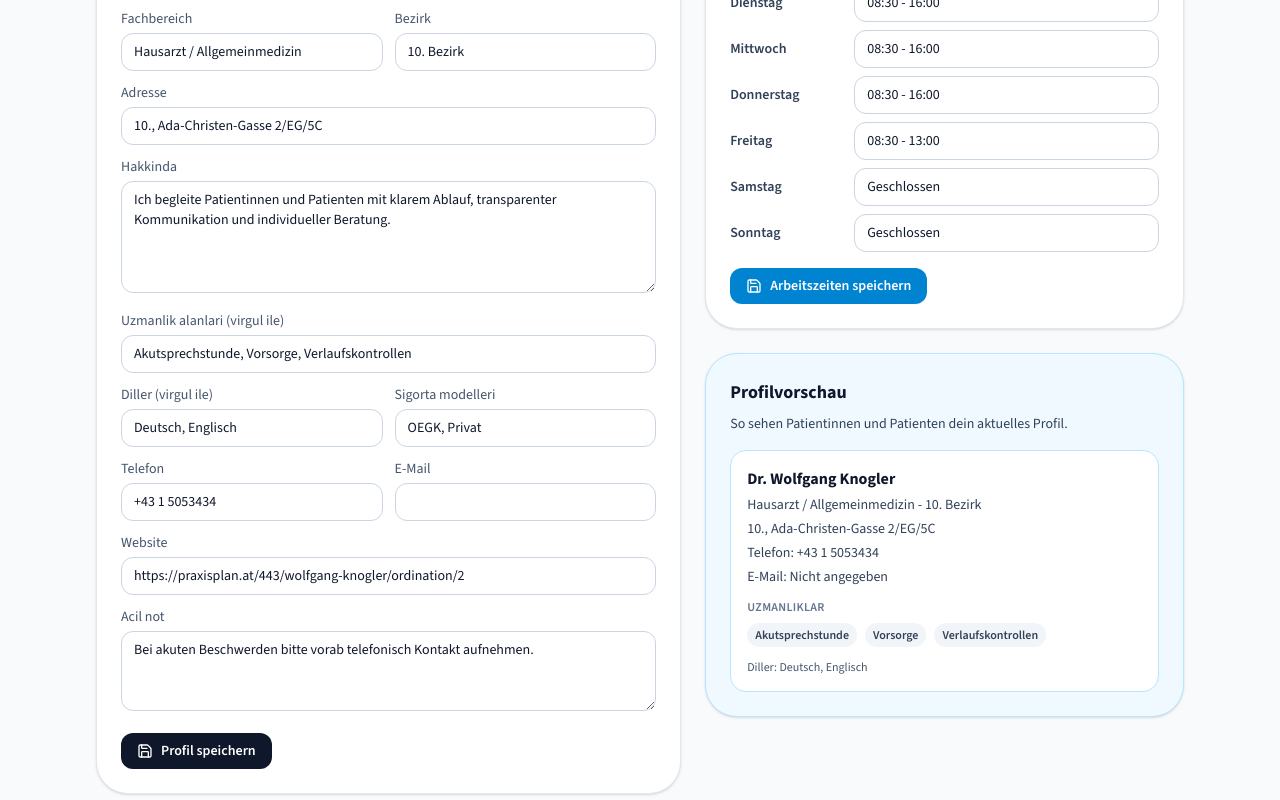
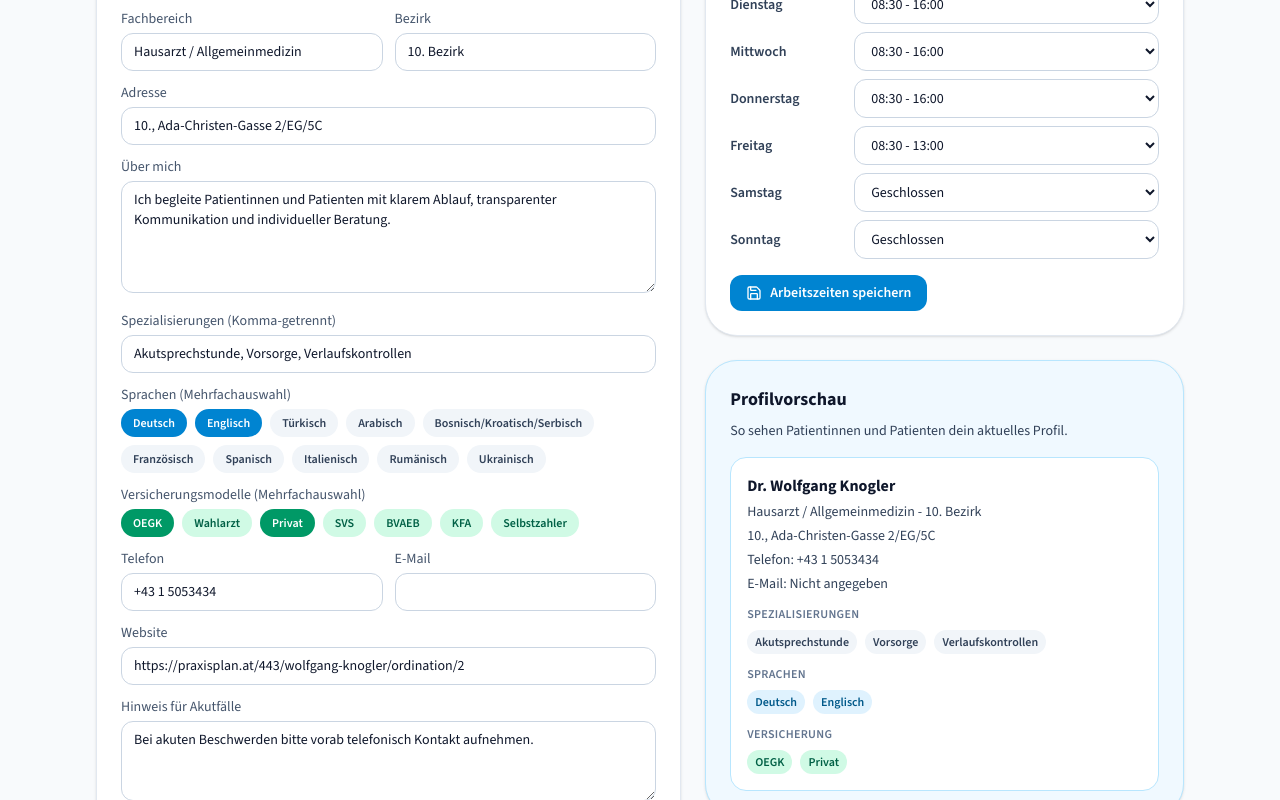
Before and after one commit to ilhanyalcin3307/terminboerse, a Next.js app: page /artztbereich in a window 1280 px wide. Shown: the part 560-1360 px from the top of the page. Built offline with nearby package versions, Linux system fonts and the light colour scheme.

Commit message:
Refine Artztbereich profile with German UI and selectable tags

```diff
--- a/components/arztbereich/ArztDashboard.tsx
+++ b/components/arztbereich/ArztDashboard.tsx
@@ -40,8 +40,8 @@ type ProfileForm = {
   website: string;
   about: string;
   expertise: string;
-  languages: string;
-  insuranceModels: string;
+  languages: string[];
+  insuranceModels: string[];
   emergencyNote: string;
 };
 
@@ -58,8 +58,13 @@ type AppointmentForm = {
   calendarConnectionStatus: "Nicht verbunden" | "Verbunden";
 };
 
+type LegacyProfileForm = Omit<ProfileForm, "languages" | "insuranceModels"> & {
+  languages?: string[] | string;
+  insuranceModels?: string[] | string;
+};
+
 type RequestStatus = "Neu" | "In Bearbeitung" | "Erledigt";
-type DashboardTab = "profil" | "randevu" | "anfragen";
+type DashboardTab = "profil" | "termine" | "anfragen";
 
 type IncomingRequest = {
   id: string;
@@ -81,6 +86,34 @@ const WEEKDAY_CONFIG: Array<{ key: keyof AvailabilityForm; label: string }> = [
   { key: "sunday", label: "Sonntag" },
 ];
 
+const LANGUAGE_OPTIONS = [
+  "Deutsch",
+  "Englisch",
+  "Türkisch",
+  "Arabisch",
+  "Bosnisch/Kroatisch/Serbisch",
+  "Französisch",
+  "Spanisch",
+  "Italienisch",
+  "Rumänisch",
+  "Ukrainisch",
+];
+
+const INSURANCE_OPTIONS = ["OEGK", "Wahlarzt", "Privat", "SVS", "BVAEB", "KFA", "Selbstzahler"];
+
+const WORKING_HOUR_OPTIONS = [
+  "07:00 - 12:00",
+  "08:00 - 12:00",
+  "08:00 - 16:00",
+  "08:30 - 13:00",
+  "08:30 - 16:00",
+  "09:00 - 13:00",
+  "09:00 - 17:00",
+  "10:00 - 18:00",
+  "Geschlossen",
+  "Nach Vereinbarung",
+];
+
 function getDefaultProfile(doctor: ArztDashboardDoctor): ProfileForm {
   return {
     name: doctor.name,
@@ -93,8 +126,8 @@ function getDefaultProfile(doctor: ArztDashboardDoctor): ProfileForm {
     about:
       "Ich begleite Patientinnen und Patienten mit klarem Ablauf, transparenter Kommunikation und individueller Beratung.",
     expertise: "Akutsprechstunde, Vorsorge, Verlaufskontrollen",
-    languages: "Deutsch, Englisch",
-    insuranceModels: "OEGK, Privat",
+    languages: ["Deutsch", "Englisch"],
+    insuranceModels: ["OEGK", "Privat"],
     emergencyNote: "Bei akuten Beschwerden bitte vorab telefonisch Kontakt aufnehmen.",
   };
 }
@@ -175,6 +208,45 @@ function readJsonFromStorage<T>(key: string): T | null {
   }
 }
 
+function normalizeStoredProfile(rawProfile: LegacyProfileForm | null, doctor: ArztDashboardDoctor): ProfileForm {
+  const fallback = getDefaultProfile(doctor);
+  if (!rawProfile) {
+    return fallback;
+  }
+
+  const languages = Array.isArray(rawProfile.languages)
+    ? rawProfile.languages
+    : typeof rawProfile.languages === "string"
+      ? rawProfile.languages
+          .split(",")
+          .map((item) => item.trim())
+          .filter(Boolean)
+      : fallback.languages;
+
+  const insuranceModels = Array.isArray(rawProfile.insuranceModels)
+    ? rawProfile.insuranceModels
+    : typeof rawProfile.insuranceModels === "string"
+      ? rawProfile.insuranceModels
+          .split(",")
+          .map((item) => item.trim())
+          .filter(Boolean)
+      : fallback.insuranceModels;
+
+  return {
+    ...fallback,
+    ...rawProfile,
+    languages,
+    insuranceModels,
+  };
+}
+
+function toggleSelection(current: string[], value: string) {
+  if (current.includes(value)) {
+    return current.filter((item) => item !== value);
+  }
+  return [...current, value];
+}
+
 function formatDateTime(value: string) {
   const date = new Date(value);
   if (Number.isNaN(date.getTime())) {
@@ -220,11 +292,11 @@ export function ArztDashboard({ doctors }: ArztDashboardProps) {
     const availabilityStorageKey = `terminboerse_arzt_availability_${selectedDoctor.id}`;
     const appointmentStorageKey = `terminboerse_arzt_appointments_${selectedDoctor.id}`;
 
-    const storedProfile = readJsonFromStorage<ProfileForm>(profileStorageKey);
+    const storedProfile = readJsonFromStorage<LegacyProfileForm>(profileStorageKey);
     const storedAvailability = readJsonFromStorage<AvailabilityForm>(availabilityStorageKey);
     const storedAppointmentSettings = readJsonFromStorage<AppointmentForm>(appointmentStorageKey);
 
-    setProfileForm(storedProfile ?? getDefaultProfile(selectedDoctor));
+    setProfileForm(normalizeStoredProfile(storedProfile, selectedDoctor));
     setAvailabilityForm(storedAvailability ?? getDefaultAvailability());
     setAppointmentForm(storedAppointmentSettings ?? getDefaultAppointmentSettings());
     setSavedProfile(false);
@@ -271,10 +343,6 @@ export function ArztDashboard({ doctors }: ArztDashboardProps) {
   }
 
   const expertiseList = profileForm.expertise
-    .split(",")
-    .map((item) => item.trim())
-    .filter(Boolean);
-  const languageList = profileForm.languages
     .split(",")
     .map((item) => item.trim())
     .filter(Boolean);
@@ -332,12 +400,12 @@ export function ArztDashboard({ doctors }: ArztDashboardProps) {
           </button>
           <button
             type="button"
-            onClick={() => setActiveTab("randevu")}
+            onClick={() => setActiveTab("termine")}
             className={`rounded-full px-4 py-2 text-sm font-semibold transition ${
-              activeTab === "randevu" ? "bg-sky-700 text-white" : "bg-sky-100 text-sky-800 hover:bg-sky-200"
+              activeTab === "termine" ? "bg-sky-700 text-white" : "bg-sky-100 text-sky-800 hover:bg-sky-200"
             }`}
           >
-            Randevu
+            Termine
           </button>
           <button
             type="button"
@@ -400,7 +468,7 @@ export function ArztDashboard({ doctors }: ArztDashboardProps) {
                 </label>
 
                 <label className="block text-sm sm:col-span-2">
-                  <span className="mb-1 block text-slate-600">Hakkinda</span>
+                  <span className="mb-1 block text-slate-600">Über mich</span>
                   <textarea
                     value={profileForm.about}
                     onChange={(event) => setProfileForm((prev) => (prev ? { ...prev, about: event.target.value } : prev))}
@@ -409,7 +477,7 @@ export function ArztDashboard({ doctors }: ArztDashboardProps) {
                 </label>
 
                 <label className="block text-sm sm:col-span-2">
-                  <span className="mb-1 block text-slate-600">Uzmanlik alanlari (virgul ile)</span>
+                  <span className="mb-1 block text-slate-600">Spezialisierungen (Komma-getrennt)</span>
                   <input
                     value={profileForm.expertise}
                     onChange={(event) => setProfileForm((prev) => (prev ? { ...prev, expertise: event.target.value } : prev))}
@@ -417,25 +485,65 @@ export function ArztDashboard({ doctors }: ArztDashboardProps) {
                   />
                 </label>
 
-                <label className="block text-sm">
-                  <span className="mb-1 block text-slate-600">Diller (virgul ile)</span>
-                  <input
-                    value={profileForm.languages}
-                    onChange={(event) => setProfileForm((prev) => (prev ? { ...prev, languages: event.target.value } : prev))}
-                    className="w-full rounded-xl border border-slate-300 px-3 py-2 outline-none ring-sky-300 focus:ring"
-                  />
-                </label>
+                <div className="block text-sm sm:col-span-2">
+                  <span className="mb-1 block text-slate-600">Sprachen (Mehrfachauswahl)</span>
+                  <div className="flex flex-wrap gap-2">
+                    {LANGUAGE_OPTIONS.map((language) => {
+                      const isActive = profileForm.languages.includes(language);
+                      return (
+                        <button
+                          key={language}
+                          type="button"
+                          onClick={() =>
+                            setProfileForm((prev) =>
+                              prev
+                                ? {
+                                    ...prev,
+                                    languages: toggleSelection(prev.languages, language),
+                                  }
+                                : prev,
+                            )
+                          }
+                          className={`rounded-full px-3 py-1.5 text-xs font-semibold transition ${
+                            isActive ? "bg-sky-600 text-white" : "bg-slate-100 text-slate-700 hover:bg-slate-200"
+                          }`}
+                        >
+                          {language}
+                        </button>
+                      );
+                    })}
+                  </div>
+                </div>
 
-                <label className="block text-sm">
-                  <span className="mb-1 block text-slate-600">Sigorta modelleri</span>
-                  <input
-                    value={profileForm.insuranceModels}
-                    onChange={(event) =>
-                      setProfileForm((prev) => (prev ? { ...prev, insuranceModels: event.target.value } : prev))
-                    }
-                    className="w-full rounded-xl border border-slate-300 px-3 py-2 outline-none ring-sky-300 focus:ring"
-                  />
-                </label>
+                <div className="block text-sm sm:col-span-2">
+                  <span className="mb-1 block text-slate-600">Versicherungsmodelle (Mehrfachauswahl)</span>
+                  <div className="flex flex-wrap gap-2">
+                    {INSURANCE_OPTIONS.map((insurance) => {
+                      const isActive = profileForm.insuranceModels.includes(insurance);
+                      return (
+                        <button
+                          key={insurance}
+                          type="button"
+                          onClick={() =>
+                            setProfileForm((prev) =>
+                              prev
+                                ? {
+                                    ...prev,
+                                    insuranceModels: toggleSelection(prev.insuranceModels, insurance),
+                                  }
+                                : prev,
+                            )
+                          }
+                          className={`rounded-full px-3 py-1.5 text-xs font-semibold transition ${
+                            isActive ? "bg-emerald-600 text-white" : "bg-emerald-100 text-emerald-800 hover:bg-emerald-200"
+                          }`}
+                        >
+                          {insurance}
+                        </button>
+                      );
+                    })}
+                  </div>
+                </div>
 
                 <label className="block text-sm">
                   <span className="mb-1 block text-slate-600">Telefon</span>
@@ -467,7 +575,7 @@ export function ArztDashboard({ doctors }: ArztDashboardProps) {
                 </label>
 
                 <label className="block text-sm sm:col-span-2">
-                  <span className="mb-1 block text-slate-600">Acil not</span>
+                  <span className="mb-1 block text-slate-600">Hinweis für Akutfälle</span>
                   <textarea
                     value={profileForm.emergencyNote}
                     onChange={(event) =>
@@ -505,7 +613,7 @@ export function ArztDashboard({ doctors }: ArztDashboardProps) {
                   {WEEKDAY_CONFIG.map((item) => (
                     <label key={item.key} className="flex items-center gap-3 text-sm">
                       <span className="w-28 shrink-0 font-semibold text-slate-700">{item.label}</span>
-                      <input
+                      <select
                         value={availabilityForm[item.key] ?? ""}
                         onChange={(event) =>
                           setAvailabilityForm((prev) => ({
@@ -514,7 +622,13 @@ export function ArztDashboard({ doctors }: ArztDashboardProps) {
                           }))
                         }
                         className="w-full rounded-xl border border-slate-300 px-3 py-2 outline-none ring-sky-300 focus:ring"
-                      />
+                      >
+                        {WORKING_HOUR_OPTIONS.map((option) => (
+                          <option key={option} value={option}>
+                            {option}
+                          </option>
+                        ))}
+                      </select>
                     </label>
                   ))}
                 </div>
@@ -545,7 +659,7 @@ export function ArztDashboard({ doctors }: ArztDashboardProps) {
                   <p className="mt-1">{profileForm.address}</p>
                   <p className="mt-1">Telefon: {profileForm.phone || "Nicht angegeben"}</p>
                   <p className="mt-1">E-Mail: {profileForm.email || "Nicht angegeben"}</p>
-                  <p className="mt-3 text-xs font-semibold uppercase tracking-wide text-slate-500">Uzmanliklar</p>
+                  <p className="mt-3 text-xs font-semibold uppercase tracking-wide text-slate-500">Spezialisierungen</p>
                   <div className="mt-2 flex flex-wrap gap-2">
                     {expertiseList.map((item) => (
                       <span key={item} className="rounded-full bg-slate-100 px-2 py-1 text-xs font-semibold text-slate-700">
@@ -553,7 +667,31 @@ export function ArztDashboard({ doctors }: ArztDashboardProps) {
                       </span>
                     ))}
                   </div>
-                  <p className="mt-3 text-xs text-slate-600">Diller: {languageList.join(", ") || "Belirtilmedi"}</p>
+                  <p className="mt-3 text-xs font-semibold uppercase tracking-wide text-slate-500">Sprachen</p>
+                  <div className="mt-2 flex flex-wrap gap-2">
+                    {profileForm.languages.length > 0 ? (
+                      profileForm.languages.map((item) => (
+                        <span key={item} className="rounded-full bg-sky-100 px-2 py-1 text-xs font-semibold text-sky-800">
+                          {item}
+                        </span>
+                      ))
+                    ) : (
+                      <span className="text-xs text-slate-500">Nicht angegeben</span>
+                    )}
+                  </div>
+
+                  <p className="mt-3 text-xs font-semibold uppercase tracking-wide text-slate-500">Versicherung</p>
+                  <div className="mt-2 flex flex-wrap gap-2">
+                    {profileForm.insuranceModels.length > 0 ? (
+                      profileForm.insuranceModels.map((item) => (
+                        <span key={item} className="rounded-full bg-emerald-100 px-2 py-1 text-xs font-semibold text-emerald-800">
+                          {item}
+                        </span>
+                      ))
+                    ) : (
+                      <span className="text-xs text-slate-500">Nicht angegeben</span>
+                    )}
+                  </div>
                 </div>
               </article>
             </div>
@@ -561,17 +699,17 @@ export function ArztDashboard({ doctors }: ArztDashboardProps) {
         </>
       ) : null}
 
-      {activeTab === "randevu" ? (
+      {activeTab === "termine" ? (
         <section className="mt-6 grid gap-6 xl:grid-cols-[1.1fr_0.9fr]">
           <article className="rounded-[2rem] border border-slate-200 bg-white p-6 shadow-sm">
             <h2 className="inline-flex items-center gap-2 text-lg font-bold text-slate-900">
               <CalendarPlus2 className="h-5 w-5 text-sky-700" />
-              Randevu ayarlari
+              Termin-Einstellungen
             </h2>
 
             <div className="mt-4 grid gap-3 sm:grid-cols-2">
               <label className="block text-sm">
-                <span className="mb-1 block text-slate-600">Slot suresi (dk)</span>
+                <span className="mb-1 block text-slate-600">Slot-Dauer (Minuten)</span>
                 <input
                   type="number"
                   min={5}
@@ -587,7 +725,7 @@ export function ArztDashboard({ doctors }: ArztDashboardProps) {
               </label>
 
               <label className="block text-sm">
-                <span className="mb-1 block text-slate-600">Buffer (dk)</span>
+                <span className="mb-1 block text-slate-600">Puffer (Minuten)</span>
                 <input
                   type="number"
                   min={0}
@@ -603,7 +741,7 @@ export function ArztDashboard({ doctors }: ArztDashboardProps) {
               </label>
 
               <label className="block text-sm">
-                <span className="mb-1 block text-slate-600">Iptal siniri (saat)</span>
+                <span className="mb-1 block text-slate-600">Storno-Frist (Stunden)</span>
                 <input
                   type="number"
                   min={0}
@@ -619,7 +757,7 @@ export function ArztDashboard({ doctors }: ArztDashboardProps) {
               </label>
 
               <label className="block text-sm sm:col-span-2">
-                <span className="mb-1 block text-slate-600">Randevu tipleri (virgul ile)</span>
+                <span className="mb-1 block text-slate-600">Terminarten (Komma-getrennt)</span>
                 <input
                   value={appointmentForm.appointmentTypes}
                   onChange={(event) =>
@@ -633,7 +771,7 @@ export function ArztDashboard({ doctors }: ArztDashboardProps) {
               </label>
 
               <label className="block text-sm sm:col-span-2">
-                <span className="mb-1 block text-slate-600">Termin oncesi not</span>
+                <span className="mb-1 block text-slate-600">Hinweis vor dem Termin</span>
                 <textarea
                   value={appointmentForm.preparationNote}
                   onChange={(event) =>
@@ -681,7 +819,7 @@ export function ArztDashboard({ doctors }: ArztDashboardProps) {
                 className="inline-flex items-center gap-2 rounded-xl bg-slate-900 px-4 py-2 text-sm font-semibold text-white transition hover:bg-slate-700"
               >
                 <Save className="h-4 w-4" />
-                Randevu-Einstellungen speichern
+                Termin-Einstellungen speichern
               </button>
               {savedAppointments ? (
                 <p className="inline-flex items-center gap-1 text-sm font-semibold text-emerald-700">
@@ -714,15 +852,15 @@ export function ArztDashboard({ doctors }: ArztDashboardProps) {
             </article>
 
             <article className="rounded-[2rem] border border-sky-200 bg-sky-50 p-6 shadow-sm">
-              <h2 className="text-lg font-bold text-slate-900">Randevu-Vorschau</h2>
-              <p className="mt-2 text-sm text-slate-700">Aktive Parameter fuer automatische Slot-Erzeugung.</p>
+              <h2 className="text-lg font-bold text-slate-900">Termin-Vorschau</h2>
+              <p className="mt-2 text-sm text-slate-700">Aktive Parameter für automatische Slot-Erzeugung.</p>
               <div className="mt-4 rounded-2xl border border-sky-200 bg-white p-4 text-sm text-slate-700">
-                <p>Slot: {appointmentForm.slotDurationMinutes} dk</p>
-                <p>Buffer: {appointmentForm.bufferMinutes} dk</p>
-                <p>Iptal: {appointmentForm.cancellationHours} saat once</p>
+                <p>Slot: {appointmentForm.slotDurationMinutes} Min</p>
+                <p>Buffer: {appointmentForm.bufferMinutes} Min</p>
+                <p>Storno: {appointmentForm.cancellationHours} Stunden vorher</p>
                 <p>Neue Patienten: {appointmentForm.acceptsNewPatients ? "Ja" : "Nein"}</p>
                 <p>Online Termine: {appointmentForm.onlineAppointments ? "Ja" : "Nein"}</p>
-                <p className="mt-3 text-xs font-semibold uppercase tracking-wide text-slate-500">Termin tipleri</p>
+                <p className="mt-3 text-xs font-semibold uppercase tracking-wide text-slate-500">Terminarten</p>
                 <div className="mt-2 flex flex-wrap gap-2">
                   {appointmentTypeList.map((item) => (
                     <span key={item} className="rounded-full bg-slate-100 px-2 py-1 text-xs font-semibold text-slate-700">
```
